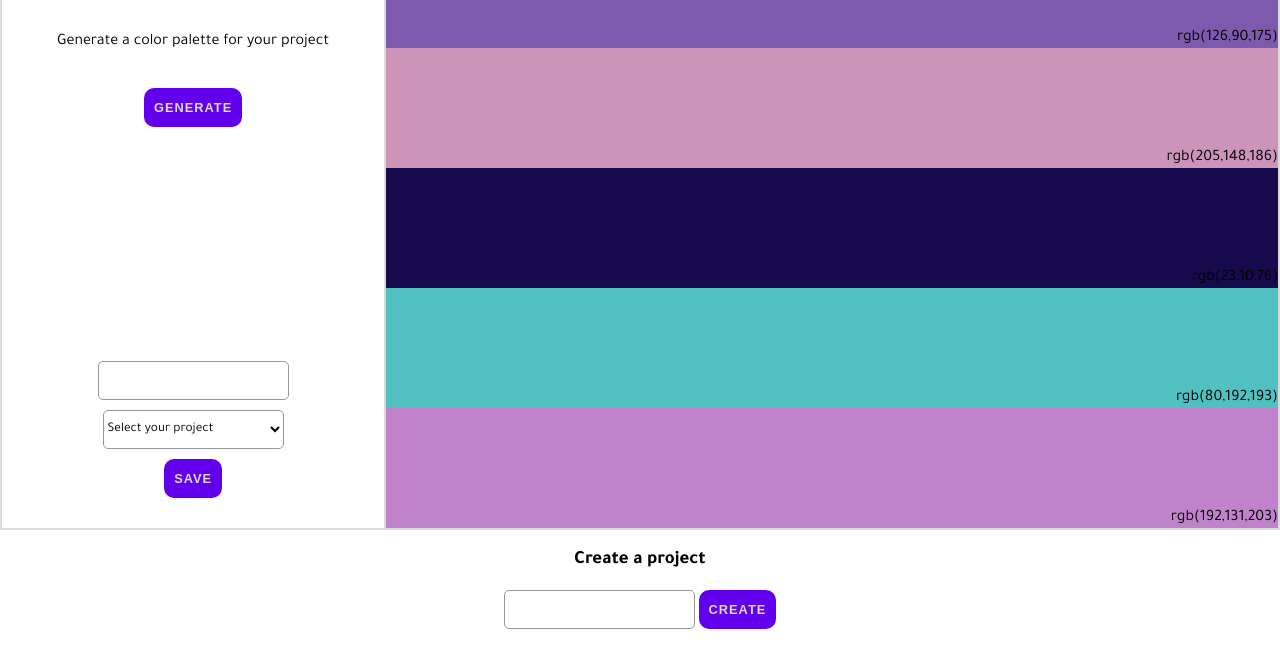
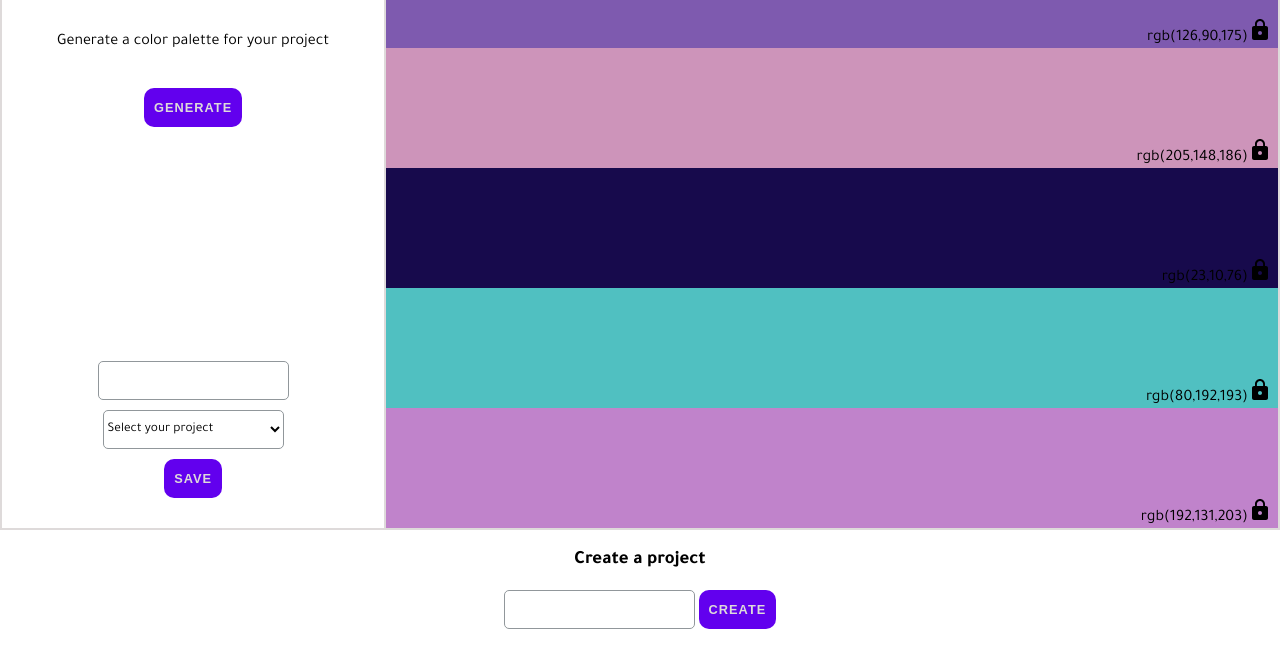
Before and after one commit to meloncatty/palette-picker, a website: page public/index.html in a window 1280 px wide. Shown: the part 74-742 px from the top of the page. Drawn offline with Linux system fonts and the light colour scheme.

Commit message:
Add lock icon

```diff
--- a/public/src/index.js
+++ b/public/src/index.js
@@ -1,5 +1,4 @@
 var generatePalette = document.querySelector('.generate-palette-submit')
-var colorContainers = document.querySelectorAll('.palette-color')
 var projectSubmit = document.querySelector('.add-project')
 var paletteSubmit = document.querySelector('.submit-new-palette')
 
@@ -14,19 +13,38 @@ function generateColors() {
   return colorList
 }
 
-generatePalette.addEventListener('click', assignColors)
-assignColors()
+generatePalette.addEventListener('click', createPalettes)
+createPalettes()
 
 //need case for no dupe colors
-function assignColors(e) {
+function createPalettes(e) {
 
   if (e) e.preventDefault()
 
-  colorContainers.forEach(container => {
+  var colorContainers = document.querySelectorAll('.palette-color')
+  colorContainers.forEach((container, index) => {
     var bgColor = generateColors()
     container.style.background = 'rgb(' + bgColor[0] + ',' + bgColor[1] + ',' + bgColor[2] + ')'
     container.innerText = 'rgb(' + bgColor[0] + ',' + bgColor[1] + ',' + bgColor[2] + ')'
+    container.classList += ' palette-' + 0 + index
   })
+
+  var lockContainer00 = document.createElement('div')
+  lockContainer00.className = 'lock-container'
+  var lockContainer01 = document.createElement('div')
+  lockContainer01.className = 'lock-container'
+  var lockContainer02 = document.createElement('div')
+  lockContainer02.className = 'lock-container'
+  var lockContainer03 = document.createElement('div')
+  lockContainer03.className = 'lock-container'
+  var lockContainer04 = document.createElement('div')
+  lockContainer04.className = 'lock-container'
+
+  document.querySelector('.palette-00').appendChild(lockContainer00)
+  document.querySelector('.palette-01').appendChild(lockContainer01)
+  document.querySelector('.palette-02').appendChild(lockContainer02)
+  document.querySelector('.palette-03').appendChild(lockContainer03)
+  document.querySelector('.palette-04').appendChild(lockContainer04)
 }
 
 function createProjectInfo() {
--- a/public/styles/styles.css
+++ b/public/styles/styles.css
@@ -113,6 +113,13 @@ select {
   height: 600px;
 }
 
+.lock-container {
+  background: no-repeat url('../assets/lock_icon.svg');
+  width: 30px;
+  height: 30px;
+  margin-top: 10px;
+}
+
 .projects-container {
   width: auto;
   height: auto;
```
Also changed, not shown: public/assets/lock_icon.svg (added), public/assets/lock_open_icon.svg (added).
